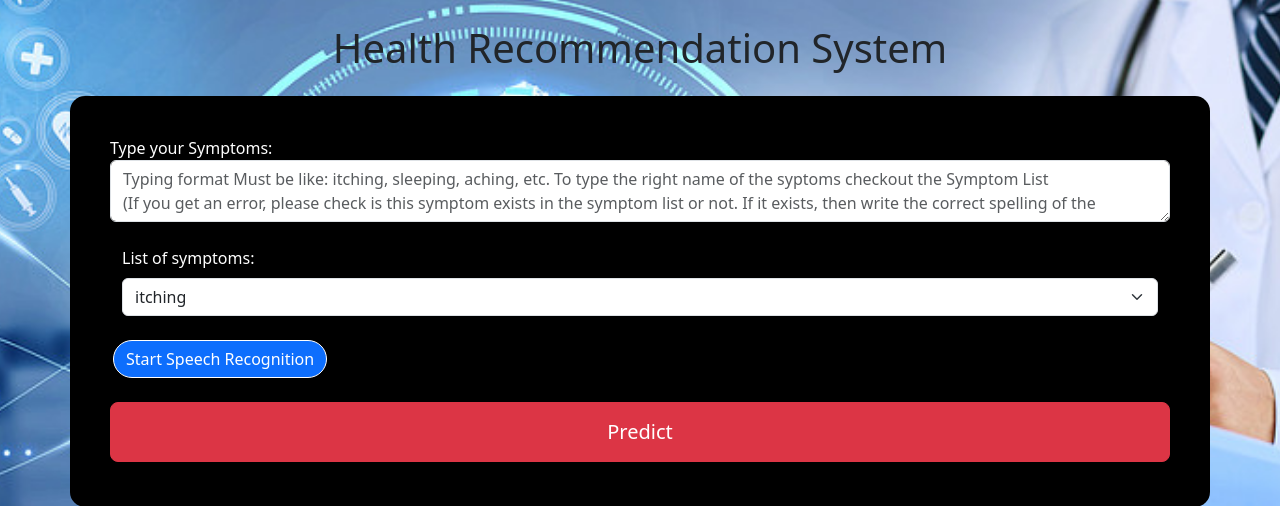
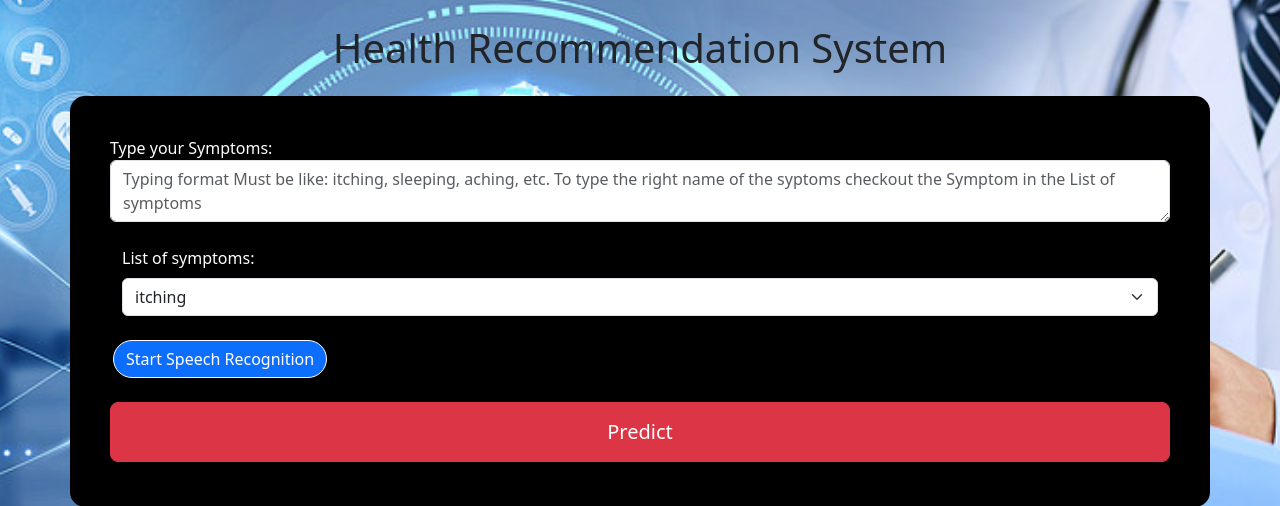
Before and after one commit to DSAkash-Yadav/Health-Recommender-System, a Flask app: page / in a window 1280 px wide. Shown: the part 66-572 px from the top of the page. Run offline with Flask 3, Linux system fonts and the light colour scheme; parts of the project's set-up code (start-up, migrations or seed data) failed here and were passed over.

Commit message:
Modify Files

```diff
--- a/templates/index.html
+++ b/templates/index.html
@@ -3,7 +3,7 @@
   <head>
     <meta charset="utf-8">
     <meta name="viewport" content="width=device-width, initial-scale=1">
-    <title>Health Care Center</title>
+    <title>Health Recommendation System</title>
     <link href="https://cdn.jsdelivr.net/npm/bootstrap@5.3.1/dist/css/bootstrap.min.css" rel="stylesheet" integrity="sha384-4bw+/aepP/YC94hEpVNVgiZdgIC5+VKNBQNGCHeKRQN+PtmoHDEXuppvnDJzQIu9" crossorigin="anonymous">
   </head>
 
@@ -89,7 +89,7 @@
         <div class="form-group">
             <label for="symptoms">Type your Symptoms:</label>
             <textarea class="form-control" id="symptoms" name="symptoms"
-          placeholder="Typing format Must be like: itching, sleeping, aching, etc. To type the right name of the syptoms checkout the Symptom List  &#10;(If you get an error, please check is this symptom exists in the symptom list or not. If it exists, then write the correct spelling of the symptom which is match with the Symptom List.)">
+          placeholder="Typing format Must be like: itching, sleeping, aching, etc. To type the right name of the syptoms checkout the Symptom in the List of symptoms  &#10;(If you get an error, please check is this symptom exists in the symptom list or not. If it exists, then write the correct spelling of the symptom which is match with the Symptom List.)">
 </textarea>
 
         </div>
```
Also changed, not shown: 1 other file.
